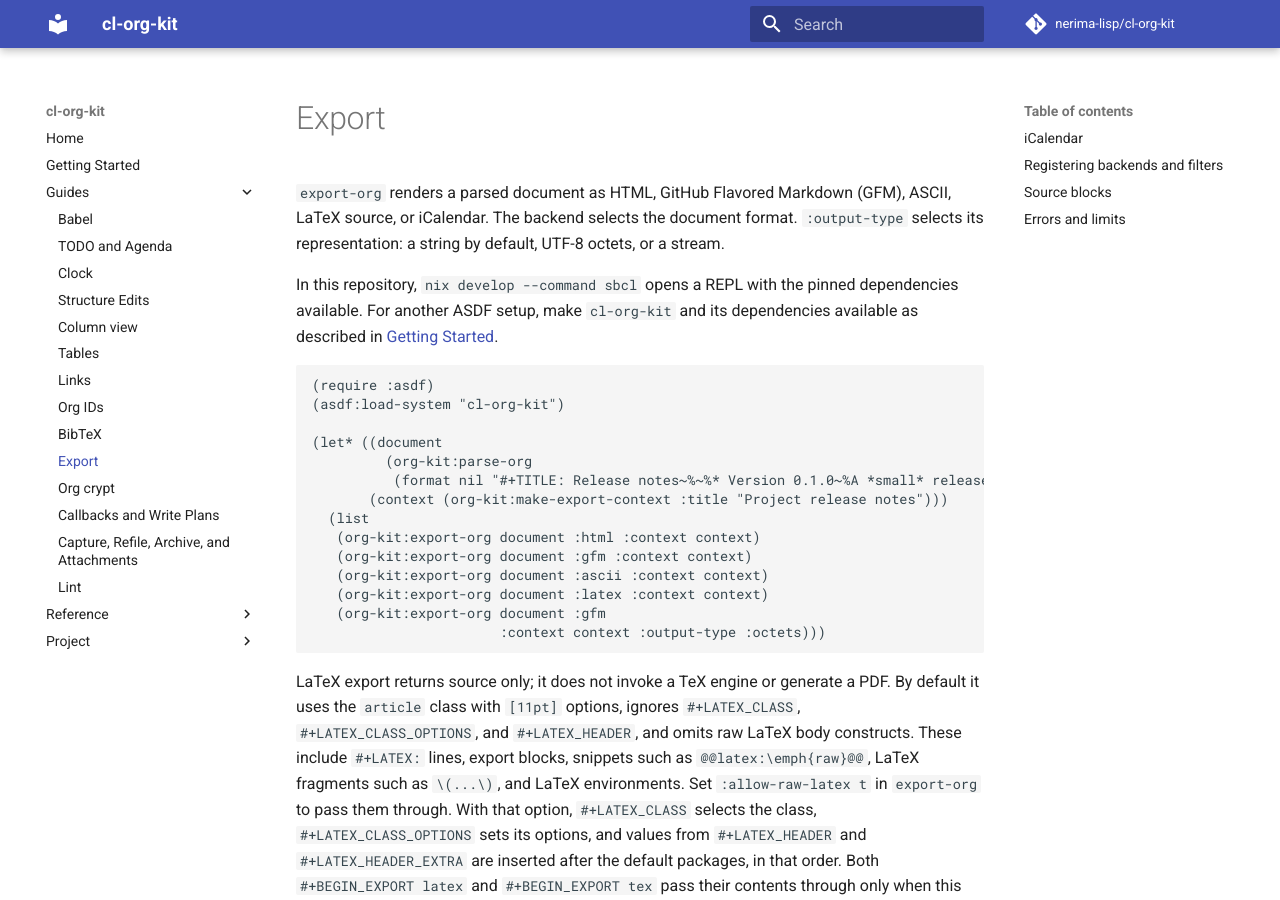
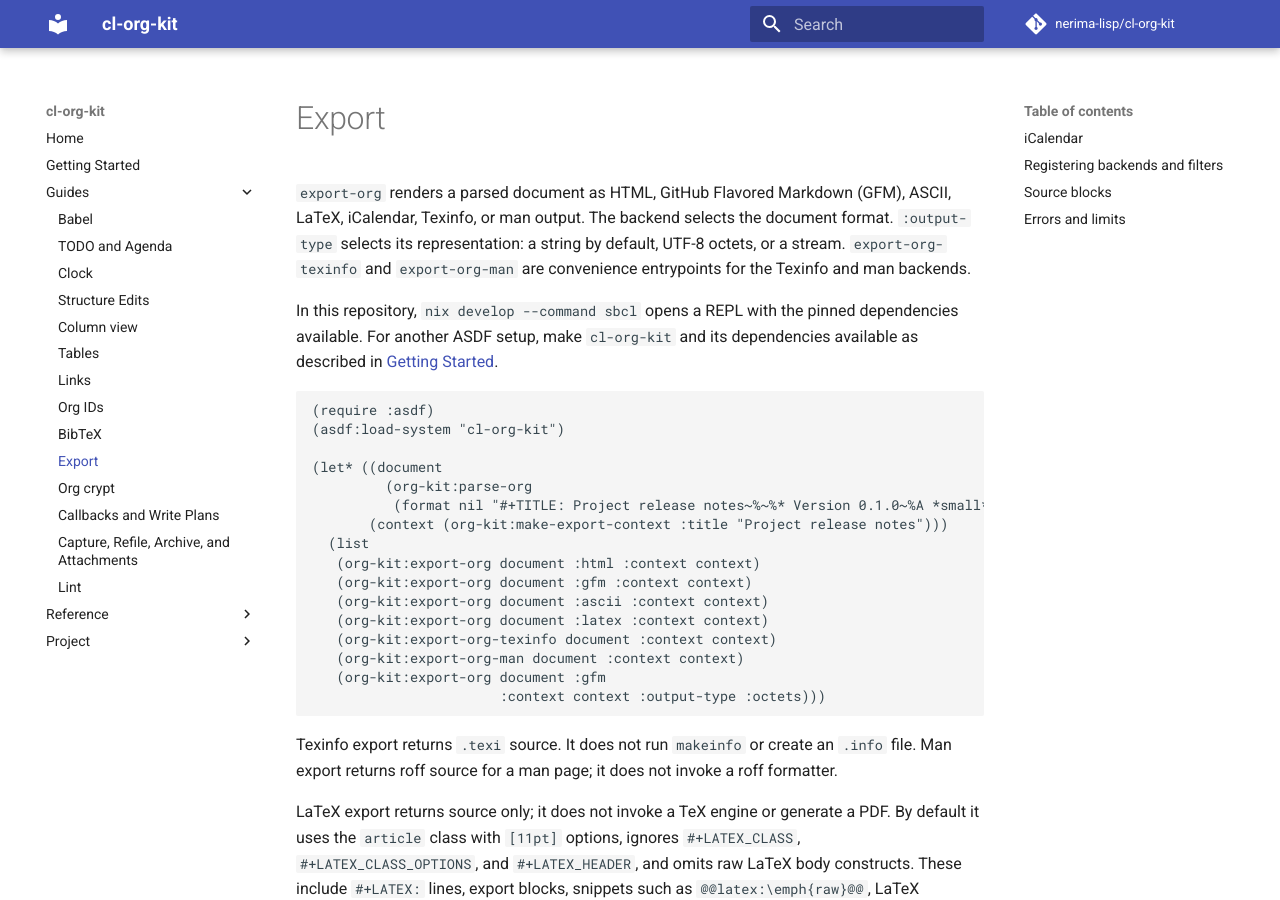
Before and after one commit to nerima-lisp/cl-org-kit, an MkDocs documentation site: the page built from docs/src/guides/export.md, in a window 1280 px wide and 900 px high. Built offline with MkDocs 1.6.1 and Material for MkDocs 9.7.7, drawn with Linux system fonts in a browser that asks for light colours; comment, search, counter and statistics services are not loaded; some of the changed text lies outside the part shown.

Commit message:
feat(export): expose Texinfo and man backends

```diff
--- a/docs/src/guides/export.md
+++ b/docs/src/guides/export.md
@@ -1,8 +1,10 @@
 # Export
 
 `export-org` renders a parsed document as HTML, GitHub Flavored Markdown (GFM),
-ASCII, LaTeX source, or iCalendar. The backend selects the document format. `:output-type`
-selects its representation: a string by default, UTF-8 octets, or a stream.
+ASCII, LaTeX, iCalendar, Texinfo, or man output. The backend selects the
+document format. `:output-type` selects its representation: a string by default,
+UTF-8 octets, or a stream. `export-org-texinfo` and `export-org-man` are
+convenience entrypoints for the Texinfo and man backends.
 
 In this repository, `nix develop --command sbcl` opens a REPL with the pinned
 dependencies available. For another ASDF setup, make `cl-org-kit` and its
@@ -14,16 +16,22 @@ dependencies available as described in [Getting Started](../getting-started.md).
 
 (let* ((document
          (org-kit:parse-org
-          (format nil "#+TITLE: Release notes~%~%* Version 0.1.0~%A *small* release.~%")))
+          (format nil "#+TITLE: Project release notes~%~%* Version 0.1.0~%A *small* release.~%")))
        (context (org-kit:make-export-context :title "Project release notes")))
   (list
    (org-kit:export-org document :html :context context)
    (org-kit:export-org document :gfm :context context)
    (org-kit:export-org document :ascii :context context)
    (org-kit:export-org document :latex :context context)
+   (org-kit:export-org-texinfo document :context context)
+   (org-kit:export-org-man document :context context)
    (org-kit:export-org document :gfm
                        :context context :output-type :octets)))
 ~~~
+
+Texinfo export returns `.texi` source. It does not run `makeinfo` or create an
+`.info` file. Man export returns roff source for a man page; it does not invoke
+a roff formatter.
 
 LaTeX export returns source only; it does not invoke a TeX engine or generate a
 PDF. By default it uses the `article` class with `[11pt]` options, ignores
@@ -80,8 +88,8 @@ rejected, and a successful call returns the stream.
 value in effect. `:time-context` accepts an `org-time-context` value and is
 separate from Org keyword metadata. It carries an explicit reference time, time
 zone, and daylight-saving policy into callback metadata under `:time-context`.
-A callback can read it with
-`(getf (org-kit:export-render-context-metadata context) :time-context)`. See
+A renderer or filter callback can read it with
+`(getf (org-kit:export-render-context-metadata render-context) :time-context)`. See
 [Clock](clock.md) for an example of constructing a time context.
 
 Pass per-export extension data with `:extensions` when a callback needs
```
Also changed, not shown: other parts of docs/src/guides/export.md (+5 -1 lines), 2 other files.
